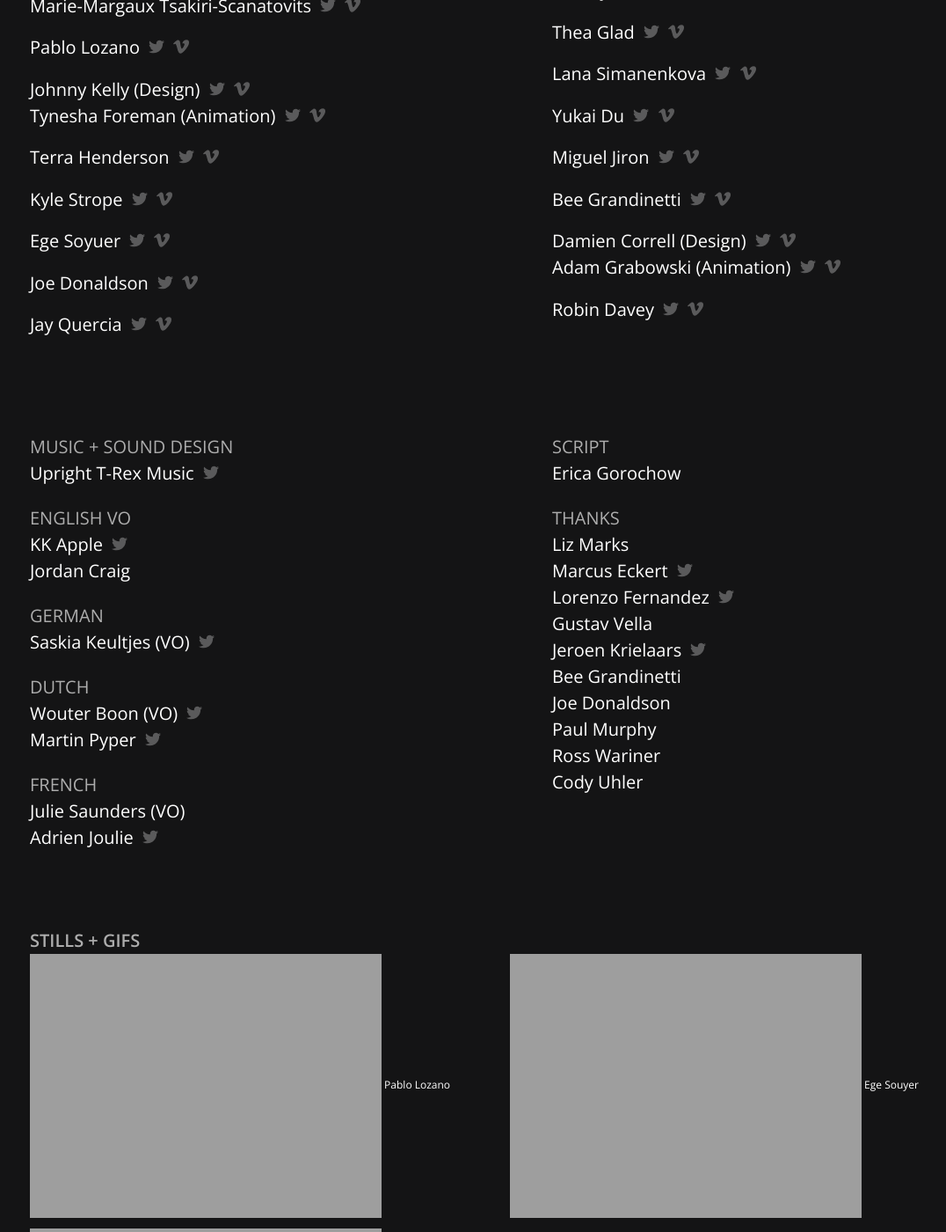
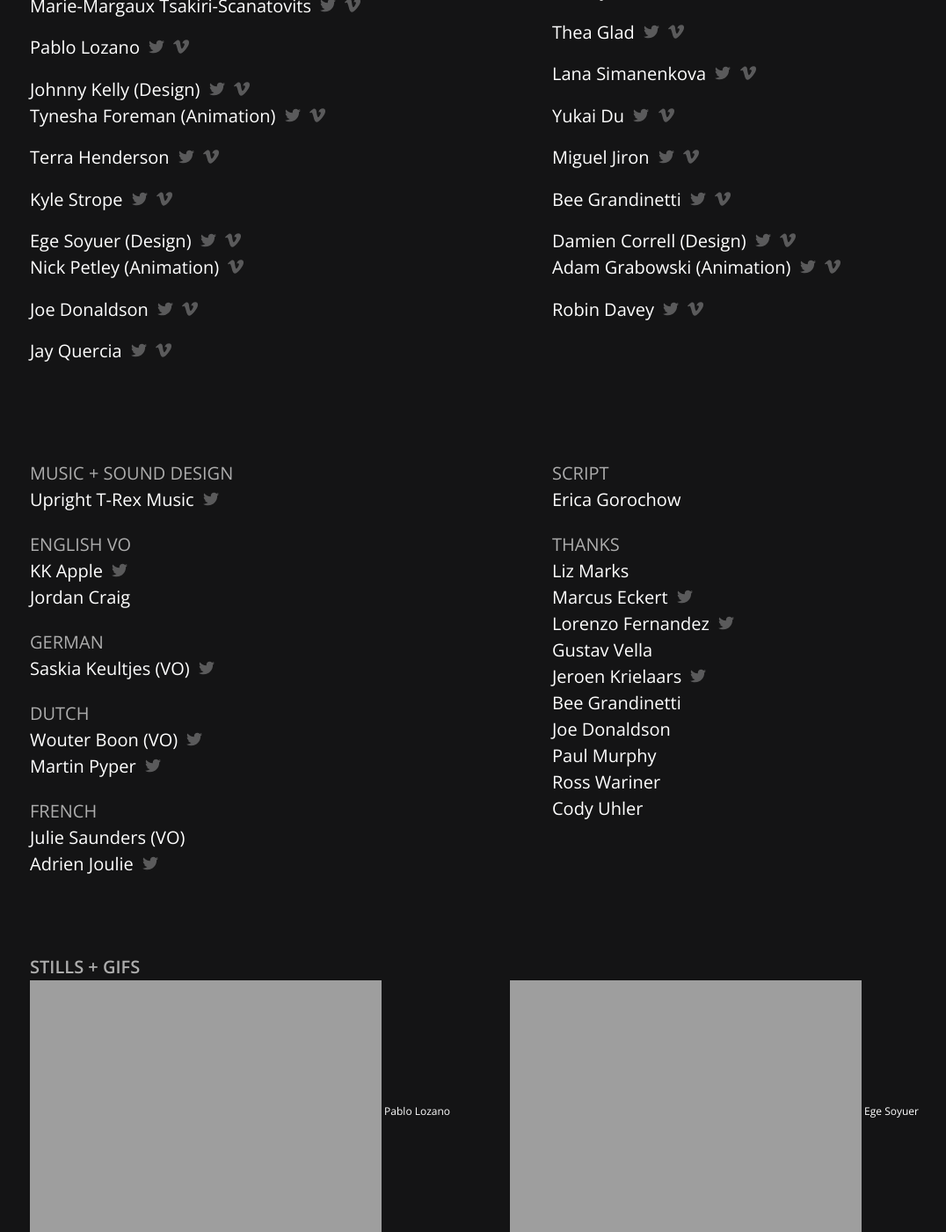
Before and after one commit to gorociao/peprally-website, a Jekyll site: the page built from _my_collection/dear-europe.markdown, in a window 1280 px wide and 1400 px high, scrolled down 1283 px. Shown: the whole window at 88% size, without its empty margins (66-1142 px from the left). Built offline with Jekyll 4.4.1, drawn with Linux system fonts in a browser that asks for light colours.

Commit message:
credits fix

```diff
--- a/_data/deareu.yml
+++ b/_data/deareu.yml
@@ -45,10 +45,14 @@ artists:
       twitter: https://twitter.com/kylerogerstrope
       vimeo: https://vimeo.com/kylestrope
     - name: "&nbsp;"
-    - name: Ege Soyuer
+    - name: Ege Soyuer (Design)
       site: http://egesoyuer.com/
       twitter: https://twitter.com/egetron
       vimeo: https://vimeo.com/egege
+    - name: Nick Petley (Animation)
+      site:
+      twitter:
+      vimeo: https://vimeo.com/nickpetley
     - name: "&nbsp;"
     - name: Joe Donaldson
       site: http://www.jodie.work/
@@ -119,7 +123,7 @@ credits:
     - title: MUSIC + SOUND DESIGN
       people:
           - name: Upright T-Rex Music
-            site: http://http://uprighttrexmusic.com/
+            site: http://uprighttrexmusic.com
             twitter: https://twitter.com/uprighttrex?lang=en
 
     - title: ENGLISH VO
--- a/_my_collection/dear-europe.markdown
+++ b/_my_collection/dear-europe.markdown
@@ -38,7 +38,7 @@ Our hope was to impress upon our friends in Europe that the future is written by
 ![]({{ site.url }}/images/eupress/de_fourtune.gif) Pablo Lozano
 
 {: .image .half .right}
-![]({{ site.url }}/images/eupress/de_democracy.gif) Ege Souyer
+![]({{ site.url }}/images/eupress/de_democracy.gif) Ege Soyuer
 
 {: .image .full}
 ![]({{ site.url }}/images/eupress/de_map.jpg) Marie-Margaux Tsakiri-Scanatovits
```
